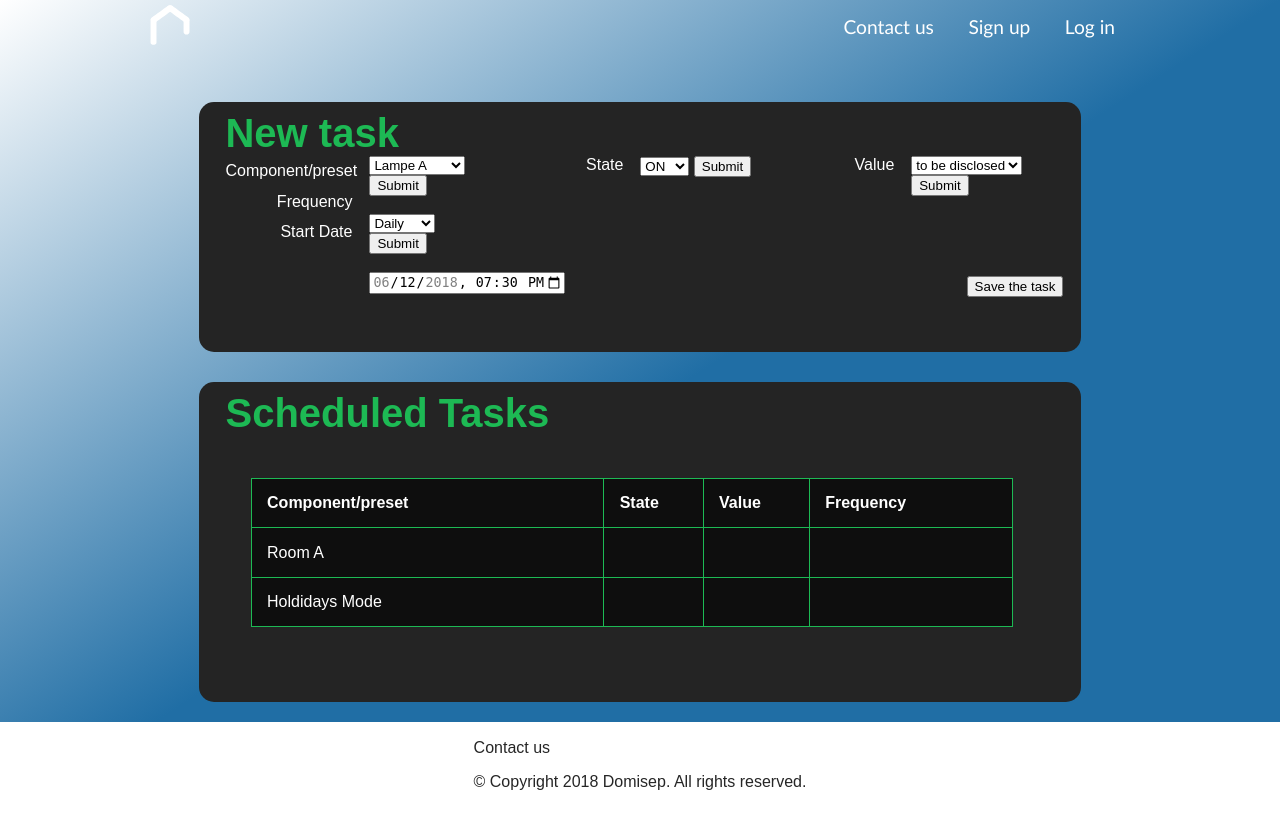
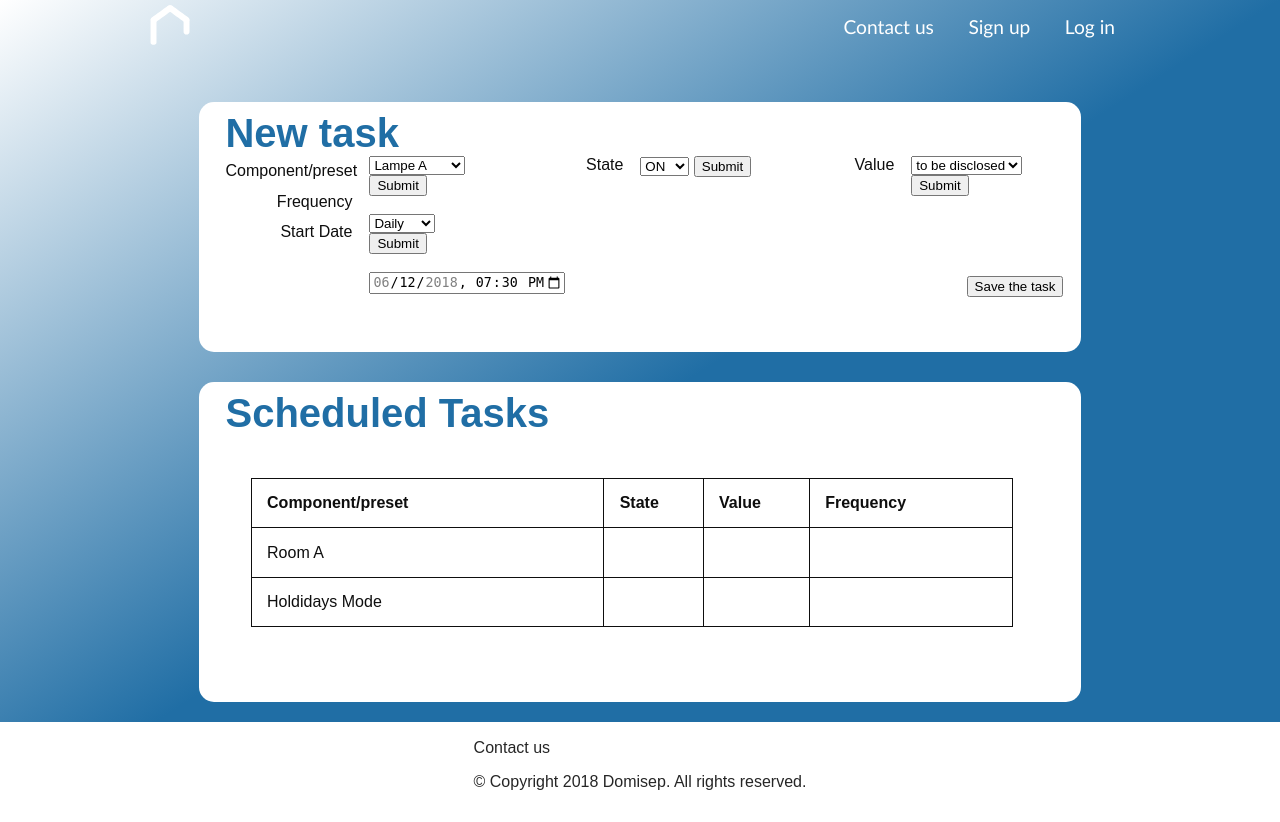
Before and after one commit to TheOnlyMrFlow/Domisep, a PHP site: page /newtask.php in a window 1280 px wide. Run offline with PHP 8.4, Linux system fonts and the light colour scheme.

Commit message:
new css for newtask

```diff
--- a/www/newtask.css
+++ b/www/newtask.css
@@ -1,18 +1,19 @@
 body
 {
-    background-color: #0E0E0E;
+    background-image: linear-gradient(to bottom right, #fff 0, #206ea5 50%);
     font-family: Arial, Helvetica, sans-serif;
     font-weight: lighter;
-    color: white;
+    color: #fff;
 }
 #NewTask
 {
-    background-color: #242424;
+    background-color: #fff;
     width: 90%;
     height:250px;
     border-radius:15px;
     margin: auto;
     margin-top: 3%;
+    color: #0E0E0E;
 }
 
 #contentNewTask
@@ -23,7 +24,7 @@ body
 }
 #titleNewTask
 {
-    color:#1DB954;
+    color:#206ea5;
 }
 #c1
 {
@@ -87,16 +88,16 @@ body
 
 }
 
+
 #ScheduledTask
 {
-    background-color: #242424;
+    background-color: #fff;
     width: 90%;
     height:320px;
     border-radius:15px;
     margin: auto;
     margin-top: 3%;
 }
-
 #contentScheduledTask
 {
     padding-left: 3%;
@@ -105,19 +106,20 @@ body
 }
 #titleScheduledTask
 {
-    color:#1DB954;
+    color:#206ea5;
 }
 #presetsTable
 {
     margin : 5% 0px 0px 3%;
     width: 90%;
     float: center;
-    background-color: #0E0E0E
+    background-color: #fff;
+    color: #0E0E0E;
 
 }
 #presetsTable, th, td
 {
-    border: 1px solid #1DB954;
+    border: 1px solid #0E0E0E;
     border-collapse: collapse;
     padding: 2%;
 }
```
